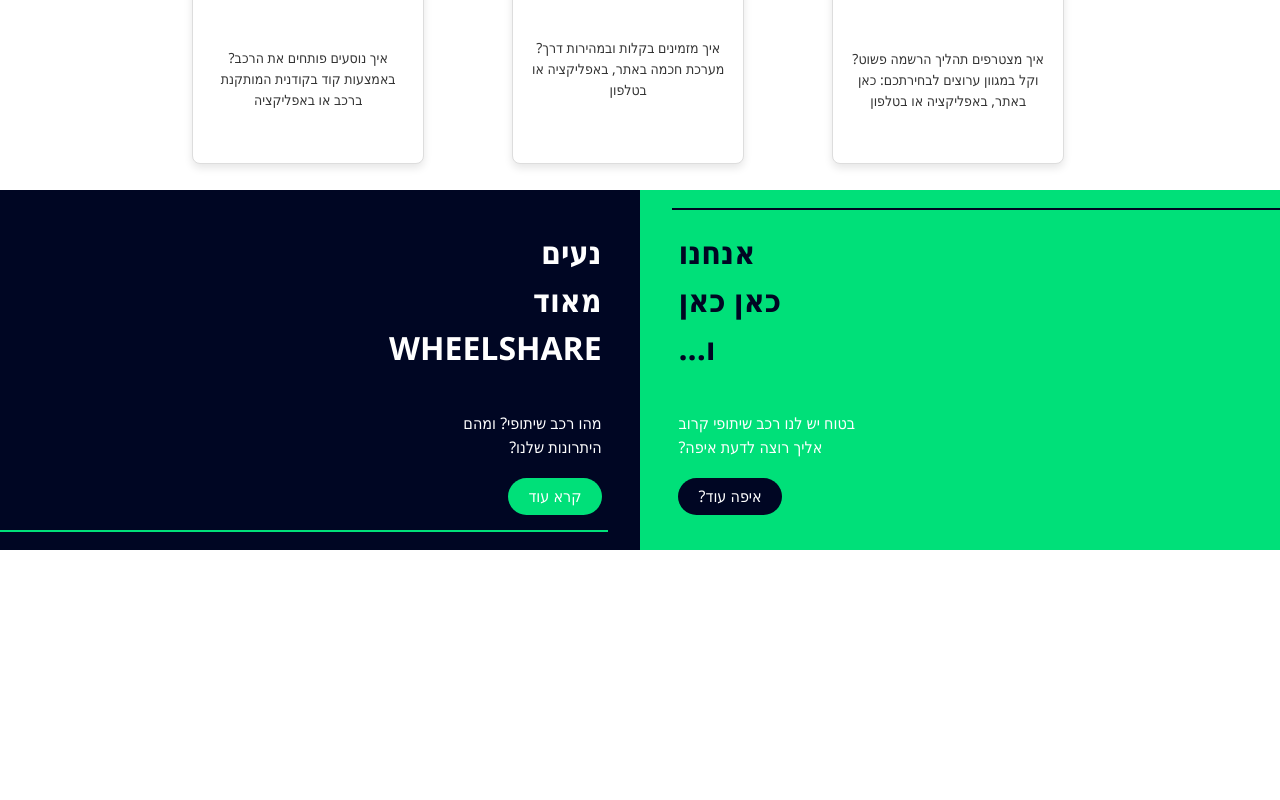
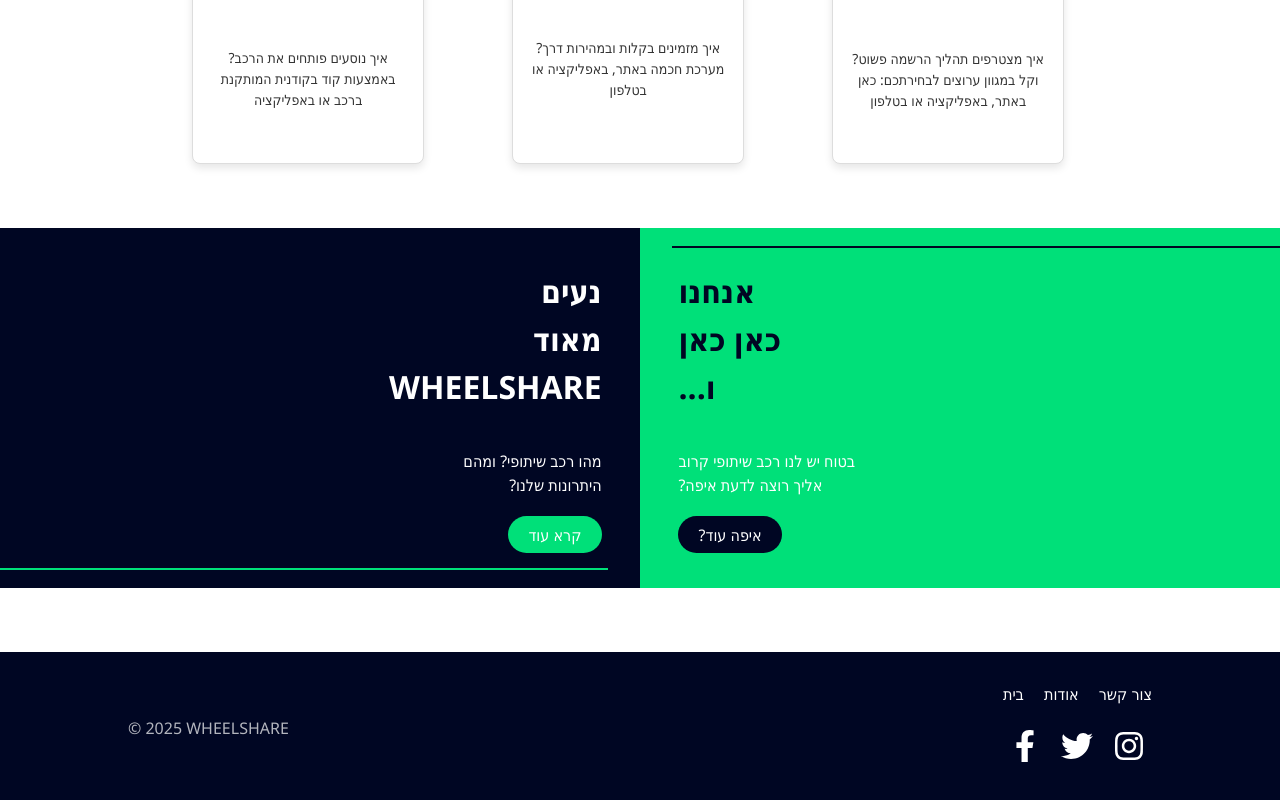
Before and after one commit to pninilavy/WheelShare-Project-Fronted, a React (Vite) app: page / in a window 1280 px wide. Shown: the part 1074-1874 px from the top of the page. Before the commit the page ends 1624 px from the top, so only its background shows below. Built offline with nearby package versions, Linux system fonts and the light colour scheme.

Commit message:
with footer

```diff
--- a/src/features/Pages/Background.jsx
+++ b/src/features/Pages/Background.jsx
@@ -10,6 +10,7 @@
 import OurButtons from "./OurButtons";
 import { setCurrentUser } from "../User/userSlice";
 import InfoSections from "./InfoSections";
+import Footer from "./Footer";
 
 export default function Background() {
   const [carPosition, setCarPosition] = useState("100vw");
@@ -99,6 +100,7 @@
           </div>
           <Features></Features>
           <InfoSections></InfoSections>
+          <Footer></Footer>
         </>
       ) : (
         <div className="component-container">
--- /dev/null
+++ b/src/features/Pages/Footer.jsx
@@ -0,0 +1,39 @@
+import React from "react";
+import { FaFacebookF, FaTwitter, FaInstagram } from "react-icons/fa"; // אייקונים לפייסבוק, טוויטר ואינסטגרם
+import "../Styles/Footer.css";
+
+const Footer = () => {
+  return (
+    <div className="footer-container">
+      <div className="footer-left">
+        <p>&copy; 2025 WHEELSHARE</p>
+      </div>
+      <div className="footer-center">
+        <div className="footer-links">
+          <a href="#" className="footer-link">
+            בית
+          </a>
+          <a href="#" className="footer-link">
+            אודות
+          </a>
+          <a href="#" className="footer-link">
+            צור קשר
+          </a>
+        </div>
+        <div className="footer-social-icons">
+          <a href="#" className="social-icon">
+            <FaFacebookF />
+          </a>
+          <a href="#" className="social-icon">
+            <FaTwitter />
+          </a>
+          <a href="#" className="social-icon">
+            <FaInstagram />
+          </a>
+        </div>
+      </div>
+    </div>
+  );
+};
+
+export default Footer;
--- /dev/null
+++ b/src/features/Styles/Footer.css
@@ -0,0 +1,60 @@
+.footer-container {
+  display: flex;
+  justify-content: space-between;
+  align-items: center;
+  padding: 30px 10%;
+  background: #000623;
+  color: white;
+  font-family: 'Segoe UI', Tahoma, Geneva, Verdana, sans-serif;
+}
+
+.footer-left p {
+  font-size: 1rem;
+  opacity: 0.7;
+}
+
+.footer-center {
+  display: flex;
+  flex-direction: column;
+  justify-content: center;
+  align-items: center;
+  text-align: center;
+  gap: 20px;
+}
+
+.footer-links {
+  display: flex;
+  justify-content: center;
+  gap: 20px;
+}
+
+.footer-link {
+  text-decoration: none;
+  color: white;
+  font-size: 1rem;
+  font-weight: 500;
+  transition: all 0.3s ease-in-out;
+}
+
+.footer-link:hover {
+  color: #00e079;
+  font-weight: bold;
+}
+
+.footer-social-icons {
+  display: flex;
+  justify-content: center;
+  gap: 20px;
+}
+
+.social-icon {
+  text-decoration: none;
+  color: white;
+  font-size: 2rem;
+  transition: all 0.3s ease-in-out;
+}
+
+.social-icon:hover {
+  color: #00e079;
+  transform: scale(1.2);
+}
--- a/src/features/Styles/InfoSections.css
+++ b/src/features/Styles/InfoSections.css
@@ -6,13 +6,15 @@
   flex-wrap: nowrap;
   gap: 0;
   font-family: 'Segoe UI', Tahoma, Geneva, Verdana, sans-serif;
+  margin-top: 5%;
+  margin: 5% 0 5% 0;
 }
 
 .halfgreen, .halfBlue {
   width: 50vw;
   height: 45vh;
   position: relative;
-  overflow: hidden; /* להסתיר את האנימציה אם היא יוצאת מחוץ לדיב */
+  overflow: hidden;
 }
 
 .halfgreen {
```
